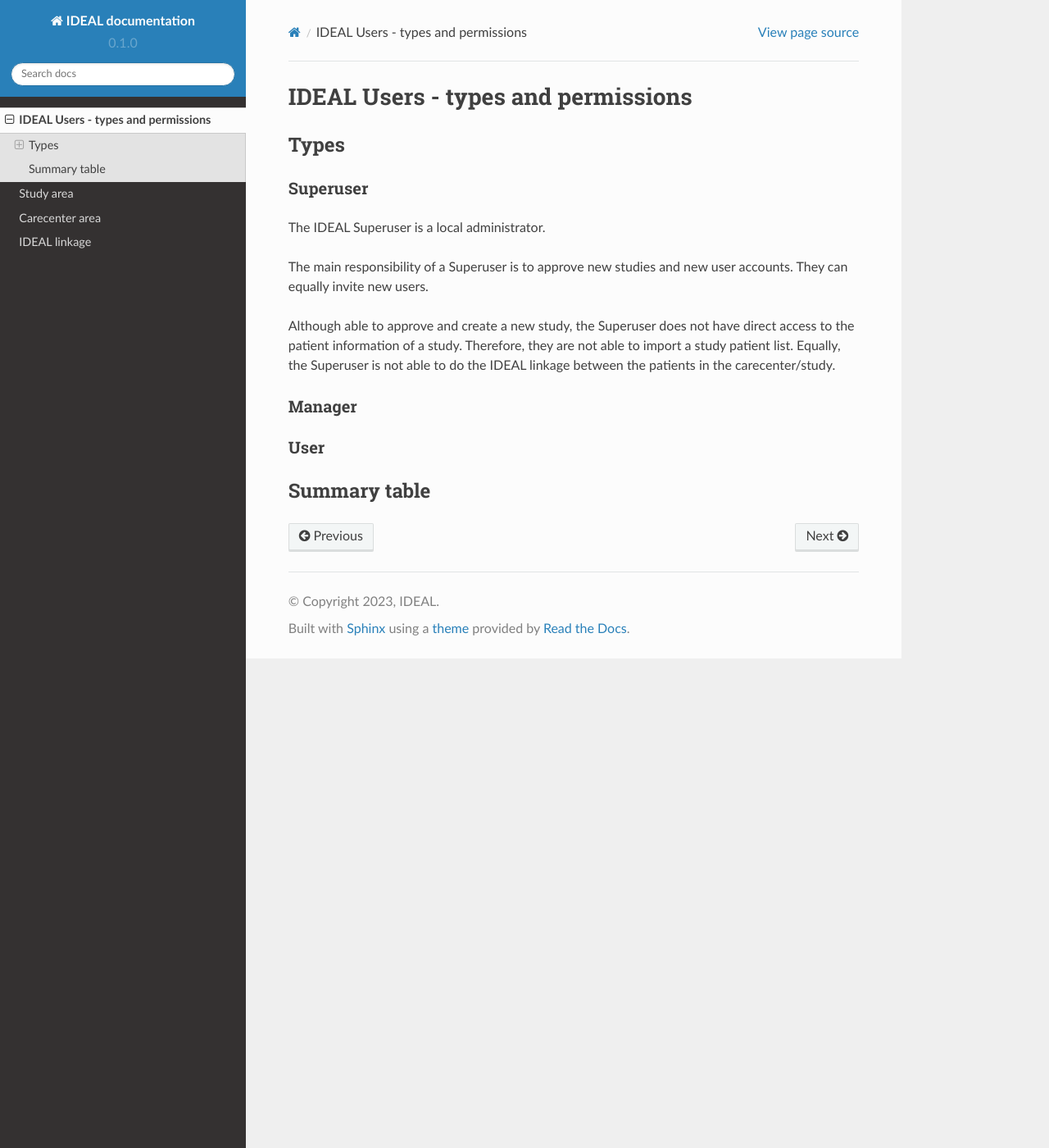
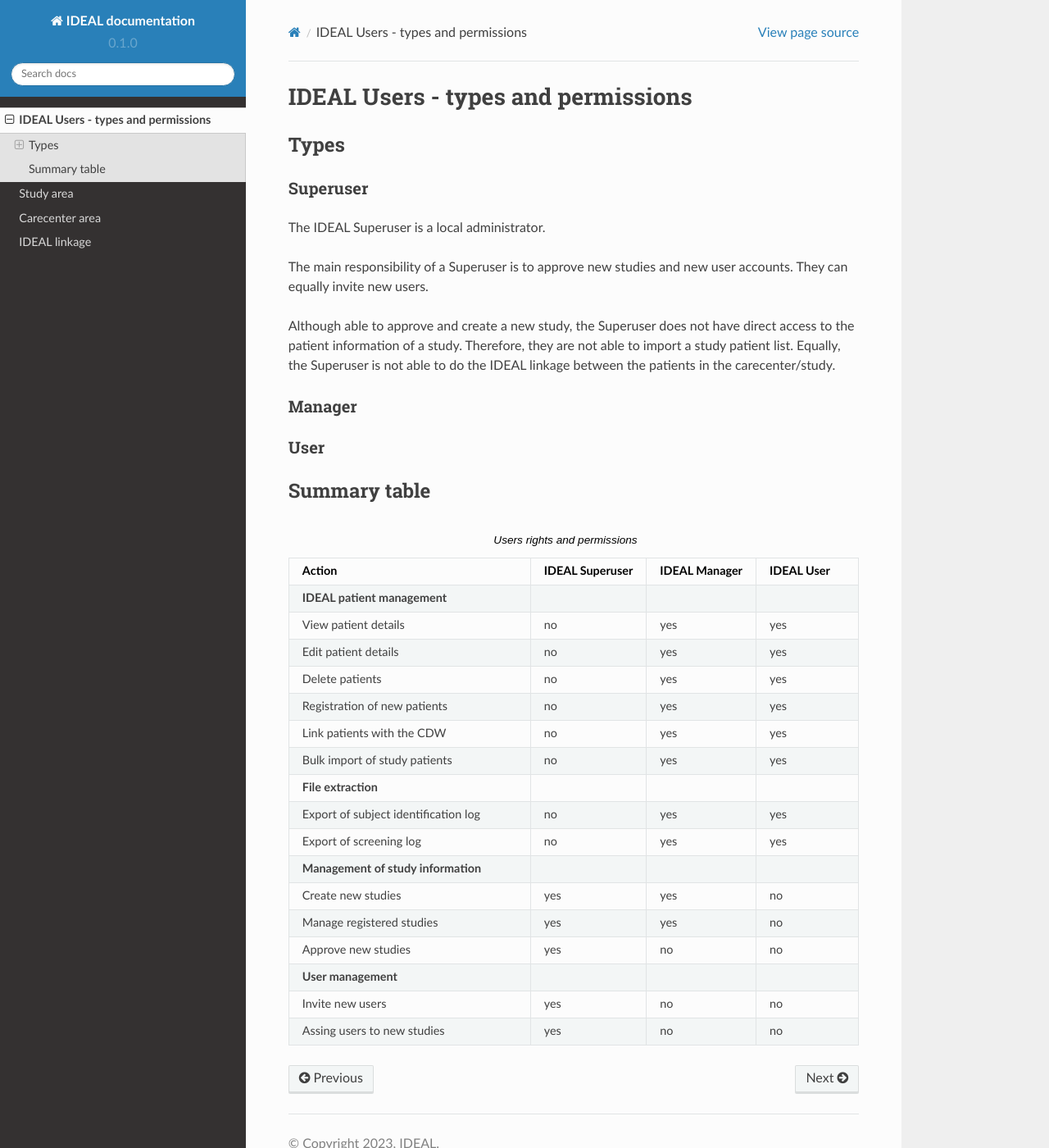
Before and after one commit to Nynuphar/IDEAL-doc, a Sphinx documentation site: the page built from docs/source/users.rst, in a window 1280 px wide and 1400 px high. Shown: the whole window at 82% size. Built offline with Sphinx 7.4.7 and the Read the Docs theme 2.0.0, drawn with Linux system fonts in a browser that asks for light colours; pages that are not in the unit, such as notebooks, are missing from menus.

Commit message:
Update users.rst

```diff
--- a/docs/source/users.rst
+++ b/docs/source/users.rst
@@ -62,11 +62,11 @@ Summary table
     -
     -
     -
-    - Export of subject identification log
+  * - Export of subject identification log
     - no
     - yes
     - yes
-    - Export of screening log
+  * - Export of screening log
     - no
     - yes
     - yes
@@ -74,7 +74,27 @@ Summary table
     -
     -
     -
-  * - **Management of study information**
-    - no
+  * - Create new studies
     - yes
     - yes
+    - no
+  * - Manage registered studies
+    - yes
+    - yes
+    - no
+  * - Approve new studies
+    - yes
+    - no
+    - no
+  * - **User management**
+    -
+    -
+    -
+  * - Invite new users
+    - yes
+    - no
+    - no
+  * - Assing users to new studies
+    - yes
+    - no
+    - no
```
